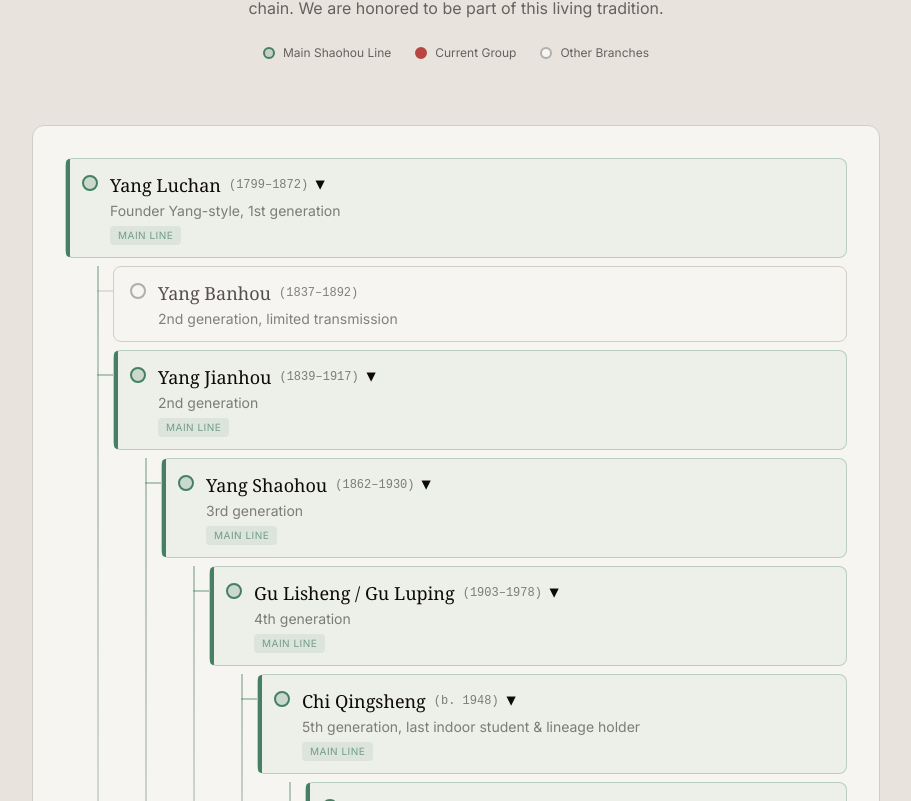
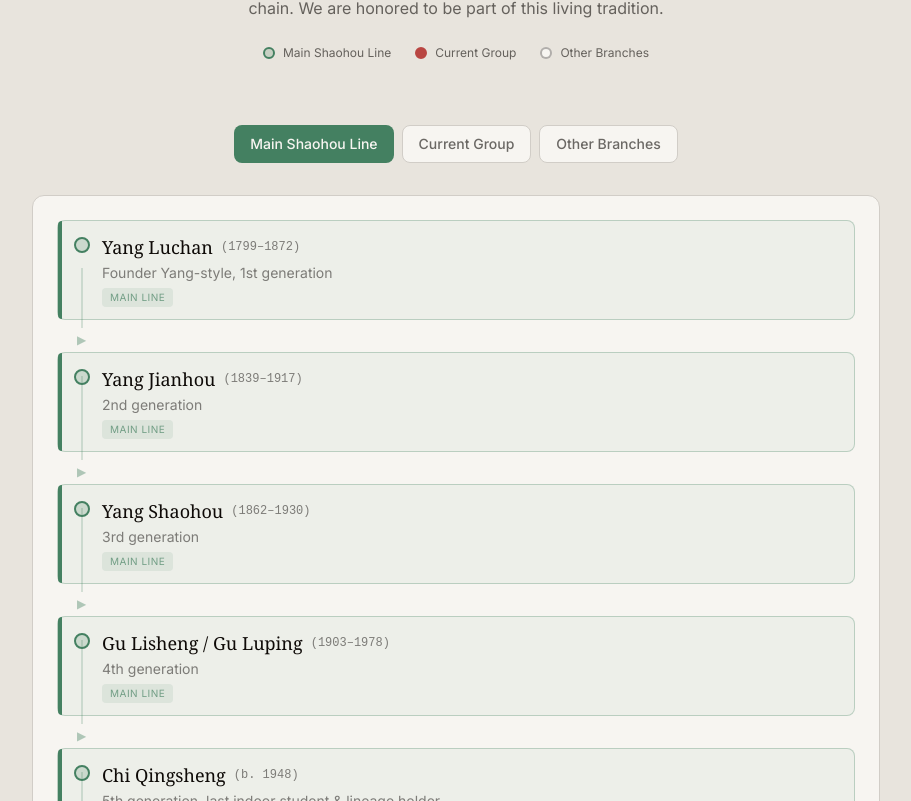
Before and after one commit to pascalbuysschaert/v0-slow-boat-to-china, a Next.js app: page / in a window 1280 px wide. Shown: the part 3539-4340 px from the top of the page, without its empty margins (184-1095 px from the left). Built offline with nearby package versions, Linux system fonts and the light colour scheme.

Commit message:
feat: streamline lineage component with flat list and name update
Update lineage to flat list format and change instructor name.

Co-authored-by: Pascal Buysschaert <195558215+pascalbuysschaert@users.noreply.github.com>

```diff
--- a/components/lineage.tsx
+++ b/components/lineage.tsx
@@ -9,97 +9,79 @@ interface LineageNode {
   isMainLine?: boolean
   isActive?: boolean
   isBroadBranch?: boolean
-  children?: LineageNode[]
 }
 
-const lineageTree: LineageNode = {
+const mainLineage: LineageNode[] = [
+  {
     name: 'Yang Luchan',
     years: '1799–1872',
     role: 'Founder Yang-style, 1st generation',
     isMainLine: true,
-  children: [
-    {
-      name: 'Yang Banhou',
-      years: '1837–1892',
-      role: '2nd generation, limited transmission',
-      isMainLine: false,
   },
   {
     name: 'Yang Jianhou',
     years: '1839–1917',
     role: '2nd generation',
     isMainLine: true,
-      children: [
+  },
   {
     name: 'Yang Shaohou',
     years: '1862–1930',
     role: '3rd generation',
     isMainLine: true,
-          children: [
+  },
   {
     name: 'Gu Lisheng / Gu Luping',
     years: '1903–1978',
     role: '4th generation',
     isMainLine: true,
-              children: [
+  },
   {
     name: 'Chi Qingsheng',
     years: 'b. 1948',
     role: '5th generation, last indoor student & lineage holder',
     isMainLine: true,
-                  children: [
+  },
   {
     name: 'Liang Dehua',
     years: '197x–',
     role: '6th generation, Chuan Cheng Academy',
     isMainLine: true,
-                      children: [
+  },
   {
-                          name: 'Elsemans',
+    name: 'Erik Elsemans',
     role: 'Certified Instructor',
     isMainLine: true,
-                          children: [
+  },
   {
     name: 'Slow Boat To China',
     role: 'Practice group in Leuven (Belgium)',
     isMainLine: true,
     isActive: true,
   },
-                          ],
-                        },
-                      ],
-                    },
-                  ],
-                },
-              ],
-            },
-          ],
+]
+
+const otherBranches: LineageNode[] = [
+  {
+    name: 'Yang Banhou',
+    years: '1837–1892',
+    role: '2nd generation (from Yang Luchan), limited transmission',
   },
   {
     name: 'Yang Chengfu',
     years: '1883–1936',
-          role: '3rd generation',
+    role: '3rd generation (from Yang Jianhou)',
     isBroadBranch: true,
-          children: [
+  },
   {
     name: 'Zheng Manqing, Dong Yingjie, Yang Shouzhong, Fu Zhongwen et al.',
-              role: 'Broad transmission branch',
+    role: 'Broad transmission branch (from Yang Chengfu)',
     isBroadBranch: true,
   },
-          ],
-        },
-      ],
-    },
-  ],
-}
+]
 
-function TreeNode({ node, depth = 0, isLast = true }: { node: LineageNode; depth?: number; isLast?: boolean }) {
-  const [isExpanded, setIsExpanded] = useState(true)
-  const hasChildren = node.children && node.children.length > 0
-
+function LineageEntry({ node }: { node: LineageNode }) {
   return (
-    <div className="relative">
-      {/* Node content */}
     <div
       className={`
         relative flex items-start gap-3 py-3 px-4 rounded-lg transition-all duration-300
@@ -111,9 +93,7 @@ function TreeNode({ node, depth = 0, isLast = true }: { node: LineageNode; depth
               ? 'bg-ink/5 border border-ink/10 hover:border-ink/20'
               : 'bg-cream border border-border hover:border-jade/20'
         }
-          ${hasChildren ? 'cursor-pointer' : ''}
       `}
-        onClick={() => hasChildren && setIsExpanded(!isExpanded)}
     >
       {/* Main line indicator */}
       {node.isMainLine && !node.isActive && (
@@ -152,11 +132,6 @@ function TreeNode({ node, depth = 0, isLast = true }: { node: LineageNode; depth
               ({node.years})
             </span>
           )}
-            {hasChildren && (
-              <span className={`text-xs transition-transform duration-200 ${isExpanded ? 'rotate-90' : ''}`}>
-                ▶
-              </span>
-            )}
         </div>
         {node.role && (
           <p className={`text-sm mt-0.5 ${node.isActive ? 'text-vermilion/70' : 'text-ink/50'}`}>
@@ -175,41 +150,18 @@ function TreeNode({ node, depth = 0, isLast = true }: { node: LineageNode; depth
         )}
       </div>
     </div>
-
-      {/* Children */}
-      {hasChildren && isExpanded && (
-        <div className="ml-6 mt-2 relative">
-          {/* Vertical connector line */}
-          <div className={`
-            absolute left-2 top-0 bottom-4 w-0.5
-            ${node.isMainLine ? 'bg-gradient-to-b from-jade/40 to-jade/10' : 'bg-ink/10'}
-          `} />
-
-          <div className="space-y-2">
-            {node.children!.map((child, index) => (
-              <div key={child.name} className="relative">
-                {/* Horizontal connector */}
-                <div className={`
-                  absolute left-2 top-6 w-4 h-0.5
-                  ${child.isMainLine ? 'bg-jade/40' : 'bg-ink/10'}
-                `} />
-                <div className="ml-6">
-                  <TreeNode
-                    node={child}
-                    depth={depth + 1}
-                    isLast={index === node.children!.length - 1}
-                  />
-                </div>
-              </div>
-            ))}
-          </div>
-        </div>
-      )}
-    </div>
   )
 }
 
 export function Lineage() {
+  const [activeTab, setActiveTab] = useState<'main' | 'current' | 'branches'>('main')
+
+  const tabs = [
+    { id: 'main' as const, label: 'Main Shaohou Line' },
+    { id: 'current' as const, label: 'Current Group' },
+    { id: 'branches' as const, label: 'Other Branches' },
+  ]
+
   return (
     <section id="lineage" className="py-24 md:py-32 bg-cream-dark">
       <div className="max-w-4xl mx-auto px-6">
@@ -225,7 +177,7 @@ export function Lineage() {
           </p>
 
           {/* Legend */}
-          <div className="flex justify-center gap-6 mt-6 text-xs">
+          <div className="flex justify-center gap-6 mt-6 text-xs flex-wrap">
             <div className="flex items-center gap-2">
               <div className="w-3 h-3 rounded-full bg-jade/20 border-2 border-jade" />
               <span className="text-ink/60">Main Shaohou Line</span>
@@ -241,9 +193,67 @@ export function Lineage() {
           </div>
         </div>
 
-        {/* Lineage tree */}
-        <div className="bg-cream rounded-xl p-6 md:p-8 border border-border">
-          <TreeNode node={lineageTree} />
+        {/* Tabs */}
+        <div className="flex justify-center gap-2 mb-8 flex-wrap">
+          {tabs.map((tab) => (
+            <button
+              key={tab.id}
+              onClick={() => setActiveTab(tab.id)}
+              className={`
+                px-4 py-2 rounded-lg text-sm font-medium transition-all duration-200
+                ${activeTab === tab.id
+                  ? 'bg-jade text-cream'
+                  : 'bg-cream border border-border text-ink/60 hover:border-jade/30 hover:text-ink'
+                }
+              `}
+            >
+              {tab.label}
+            </button>
+          ))}
+        </div>
+
+        {/* Lineage list */}
+        <div className="bg-cream rounded-xl p-4 md:p-6 border border-border">
+          {activeTab === 'main' && (
+            <div className="space-y-2">
+              {mainLineage.map((node, index) => (
+                <div key={node.name} className="relative">
+                  {index < mainLineage.length - 1 && (
+                    <div className="absolute left-6 top-12 bottom-0 w-0.5 bg-jade/20 -mb-2" />
+                  )}
+                  {index > 0 && (
+                    <div className="flex justify-start pl-5 py-1">
+                      <span className="text-jade/40 text-xs">▶</span>
+                    </div>
+                  )}
+                  <LineageEntry node={node} />
+                </div>
+              ))}
+            </div>
+          )}
+
+          {activeTab === 'current' && (
+            <div className="space-y-2">
+              {mainLineage.slice(-2).map((node, index) => (
+                <div key={node.name} className="relative">
+                  {index > 0 && (
+                    <div className="flex justify-start pl-5 py-1">
+                      <span className="text-jade/40 text-xs">▶</span>
+                    </div>
+                  )}
+                  <LineageEntry node={node} />
+                </div>
+              ))}
+            </div>
+          )}
+
+          {activeTab === 'branches' && (
+            <div className="space-y-2">
+              {otherBranches.map((node) => (
+                <LineageEntry key={node.name} node={node} />
+              ))}
+            </div>
+          )}
         </div>
 
         {/* Footnote */}
```
Lines whose indentation alone changed are shown as unchanged.
